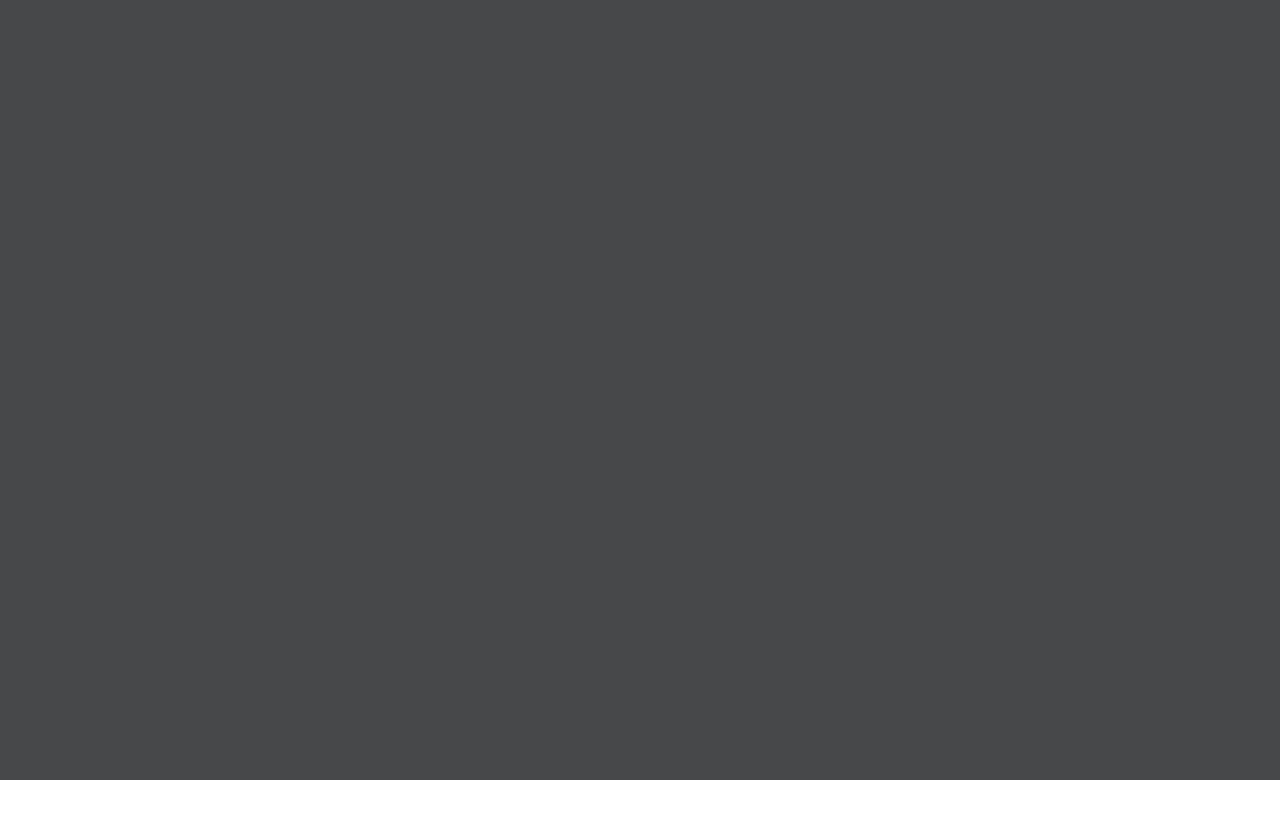
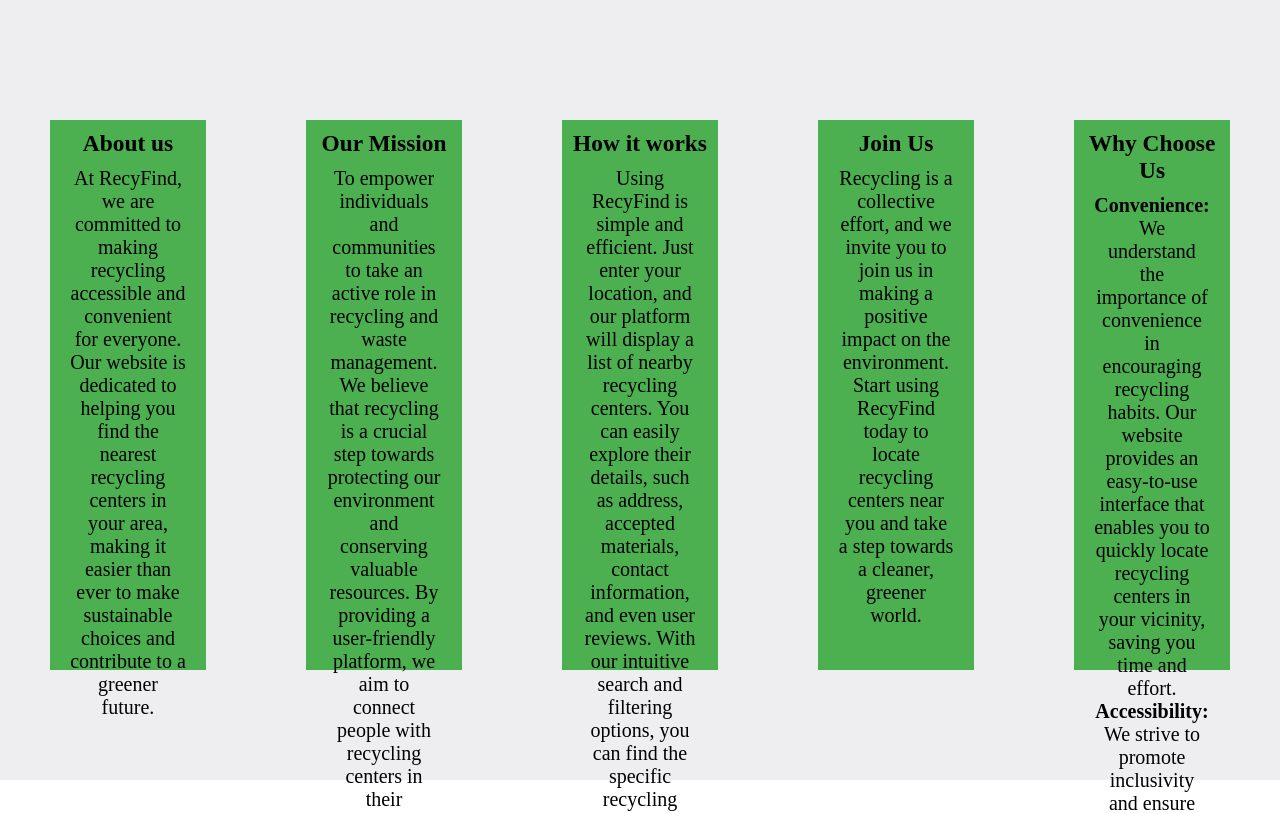
Before and after one commit to perps21/RecyFind, a plain HTML site: page index.html in a window 1280 px wide. Shown: the part 820-1633 px from the top of the page. Before the commit the page ends 1600 px from the top, so only its background shows below. Drawn offline with Linux system fonts and the light colour scheme.

Commit message:
added contents of about section

```diff
--- a/index.html
+++ b/index.html
@@ -64,6 +64,51 @@
     </div>
     </div>
 </div>
-<div class="about"></div>
+<div class="about-main">
+<div class="about">
+    <div class="aboutus">
+
+        <h3>About us</h3>
+        <p>At RecyFind, we are committed to making recycling accessible and convenient for everyone.
+            Our website is dedicated to helping you find the nearest recycling centers in your area,
+            making it easier than ever to make sustainable choices and contribute to a greener future.
+
+        </p>
+    </div>
+    <div class="aboutus">
+        <h3>Our Mission</h3>
+        <p>To empower individuals and communities to take an active role in recycling and waste management.
+             We believe that recycling is a crucial step towards protecting our environment and conserving valuable resources.
+             By providing a user-friendly platform,
+             we aim to connect people with recycling centers in their proximity and encourage sustainable practices.</p>
+    </div>
+    <div class="aboutus">
+        <h3>How it works</h3>
+        <p>Using RecyFind is simple and efficient. Just enter your location, and our platform will display a list
+            of nearby recycling centers. You can easily explore their details, such as address, accepted materials,
+             contact information, and even user reviews. With our intuitive search and filtering options,
+             you can find the specific recycling services you need, whether it's for plastics, paper, electronics,
+              or other recyclable materials.
+
+        </p>
+    </div>
+    <div class="aboutus">
+        <h3>Join Us</h3>
+        <p>Recycling is a collective effort, and we invite you to join us in making a positive impact on the environment.
+        Start using RecyFind today to locate recycling centers near you and take a step towards a cleaner, greener world.</p>
+    </div>
+    <div class="aboutus">
+        <h3>Why Choose Us</h3>
+        <p><b> Convenience:</b> We understand the importance of convenience in encouraging recycling habits. Our website provides an easy-to-use
+            interface that enables you to quickly locate recycling centers in your vicinity, saving you time and effort.
+
+            <b> Accessibility:</b> We strive to promote inclusivity and ensure that recycling centers are accessible to all.
+             RecyFind helps individuals identify recycling options nearby, including those suitable for specific materials or with accessible facilities for differently-abled individuals.
+
+
+            </p>
+    </div>
+</div>
+</div>
 </body>
 </html>
--- a/style.css
+++ b/style.css
@@ -179,5 +179,25 @@
 .about{
   width: 100%;
   height: 800px;
-  background-color: #47484A;
+  background-color: #eeeef0;
+  display: flex;
+  justify-content: space-evenly;
+  align-items: center;
 }
+
+.aboutus{
+  width: 20%;
+  height: 550px;
+  background-color: #4CAF50;
+  margin-left: 50px;
+  margin-right: 50px;
+  margin-top: 30px;
+  text-align: center;
+  padding: 30px;
+  font-size: 25px;
+}
+.aboutus,p{
+  text-align: center;
+  font-size: 20px;
+  padding: 10px;
+}
```
